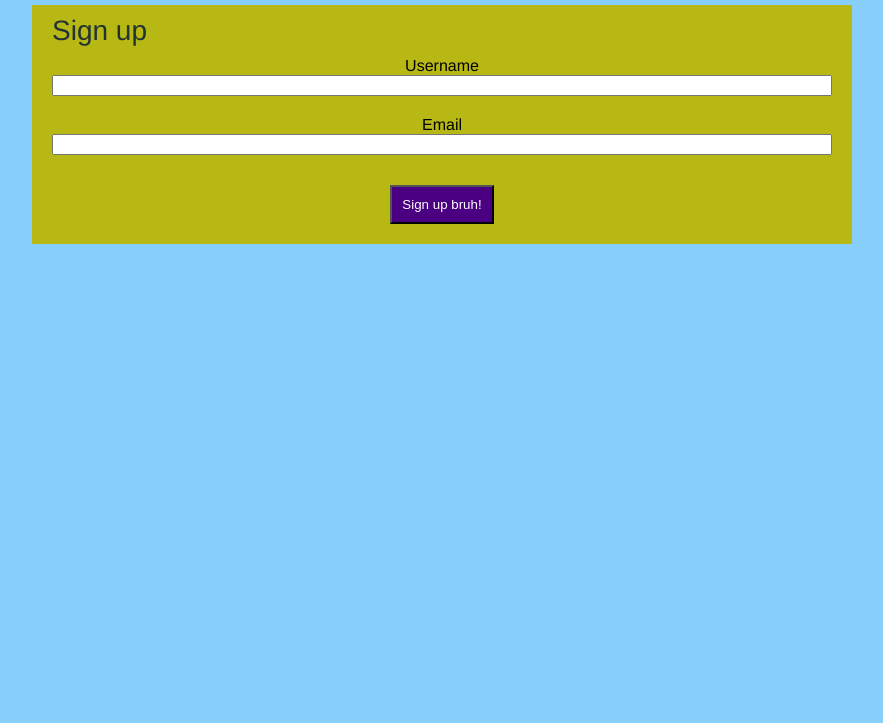
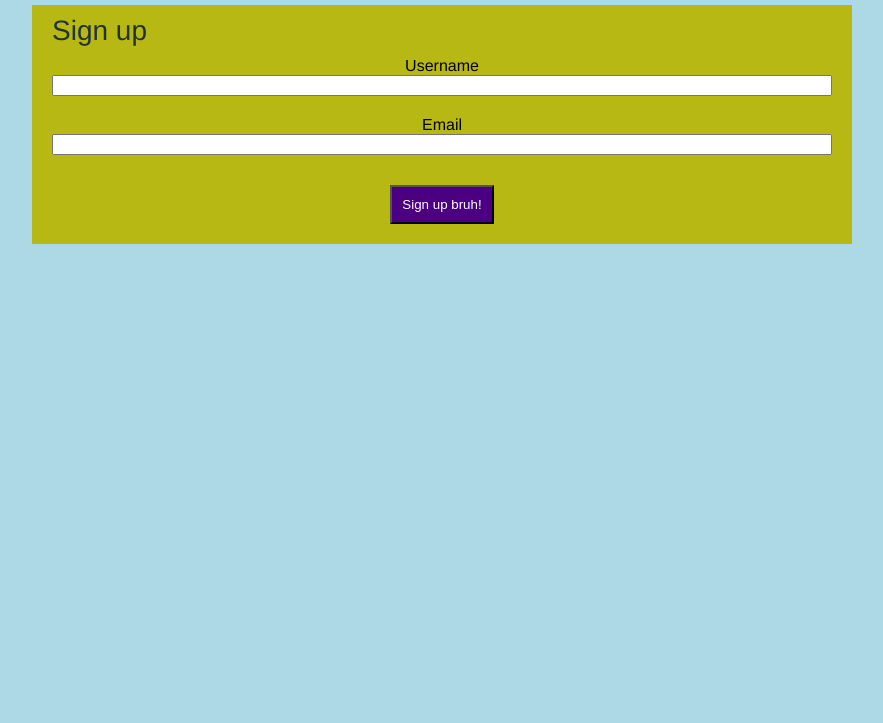
Before and after one commit to jigth/sass-practice, a website: page index.html in a window 1280 px wide. Shown: the part 77-800 px from the top of the page, without its empty margins (198-1081 px from the left). Drawn offline with Linux system fonts and the light colour scheme.

```diff
--- a/sass/index.scss
+++ b/sass/index.scss
@@ -3,7 +3,7 @@
 
 
 body {
-    background: lightskyblue;
+    background: $blue;
     box-sizing: border-box;
     font-family: Helvetica, Arial, sans-serif;
     text-align: center;
```
Also changed, not shown: package.json (added, +27 -0 lines), README.md, css/styles.css, pnpm-lock.yaml (added), 2 other files.
